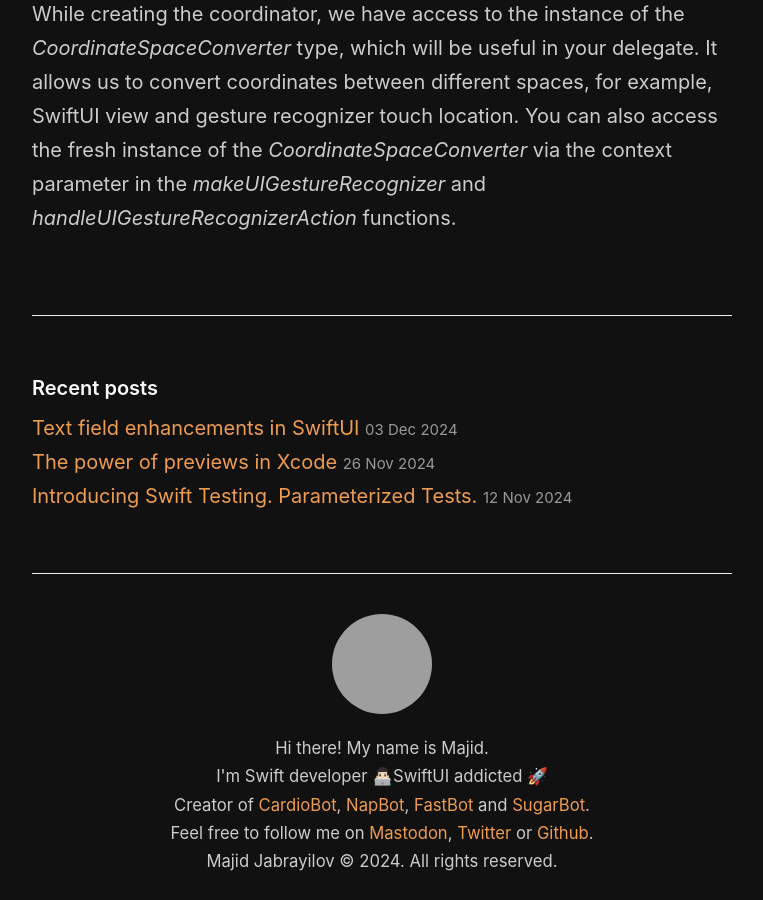
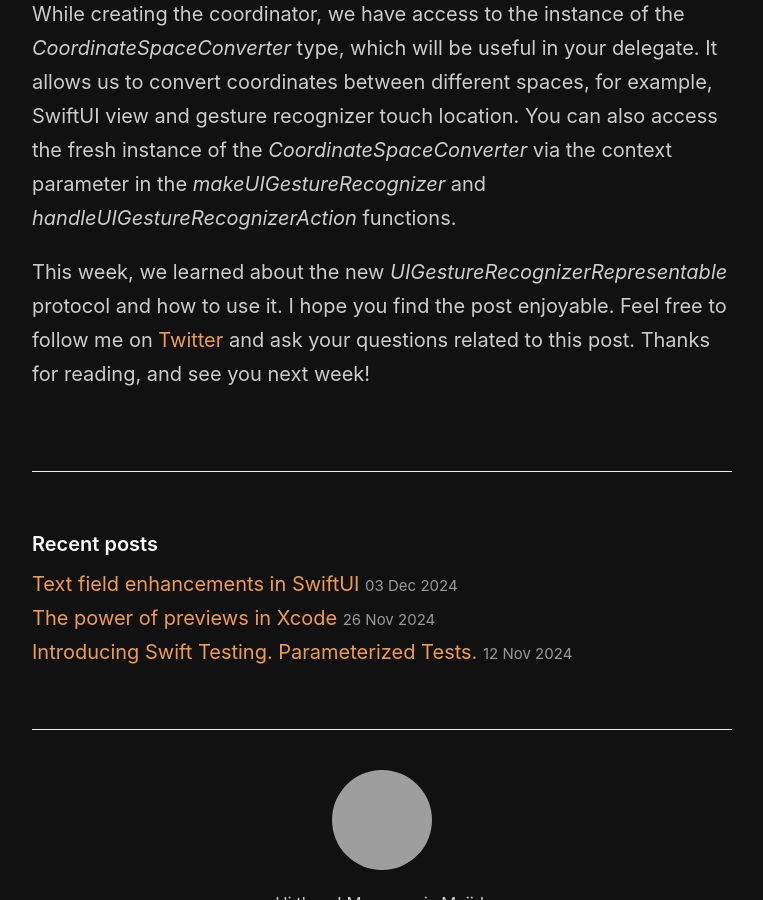
Before and after one commit to mecid/mecid.github.io, a Jekyll site: the page built from _posts/2024-12-17-introducing-uigesturerecognizerrepresentable-protocol-in-swiftui.md, in a window 1280 px wide and 900 px high, scrolled down 3419 px, cut to the strip 0-900 px from the top of the window. Shown: the whole strip, without its empty margins (258-1021 px from the left). Built offline with Jekyll 4.4.1, drawn with Linux system fonts in a browser that asks for light colours; grey boxes are pictures that could not be loaded.

Commit message:
conclusion added to gesture representable post

```diff
--- a/_posts/2024-12-17-introducing-uigesturerecognizerrepresentable-protocol-in-swiftui.md
+++ b/_posts/2024-12-17-introducing-uigesturerecognizerrepresentable-protocol-in-swiftui.md
@@ -103,3 +103,5 @@ struct ContentView: View {
 As you can see, we define the *Coordinator* type conforming to the *UIGestureRecognizerDelegate* protocol and set it in the *makeUIGestureRecognizer* function. We also should define the *makeCoordinator* function where we create and return our instance of the coordinator.
 
 While creating the coordinator, we have access to the instance of the *CoordinateSpaceConverter* type, which will be useful in your delegate. It allows us to convert coordinates between different spaces, for example, SwiftUI view and gesture recognizer touch location. You can also access the fresh instance of the *CoordinateSpaceConverter* via the context parameter in the *makeUIGestureRecognizer* and *handleUIGestureRecognizerAction* functions.
+
+This week, we learned about the new *UIGestureRecognizerRepresentable* protocol and how to use it. I hope you find the post enjoyable. Feel free to follow me on [Twitter](https://twitter.com/mecid) and ask your questions related to this post. Thanks for reading, and see you next week!
```
